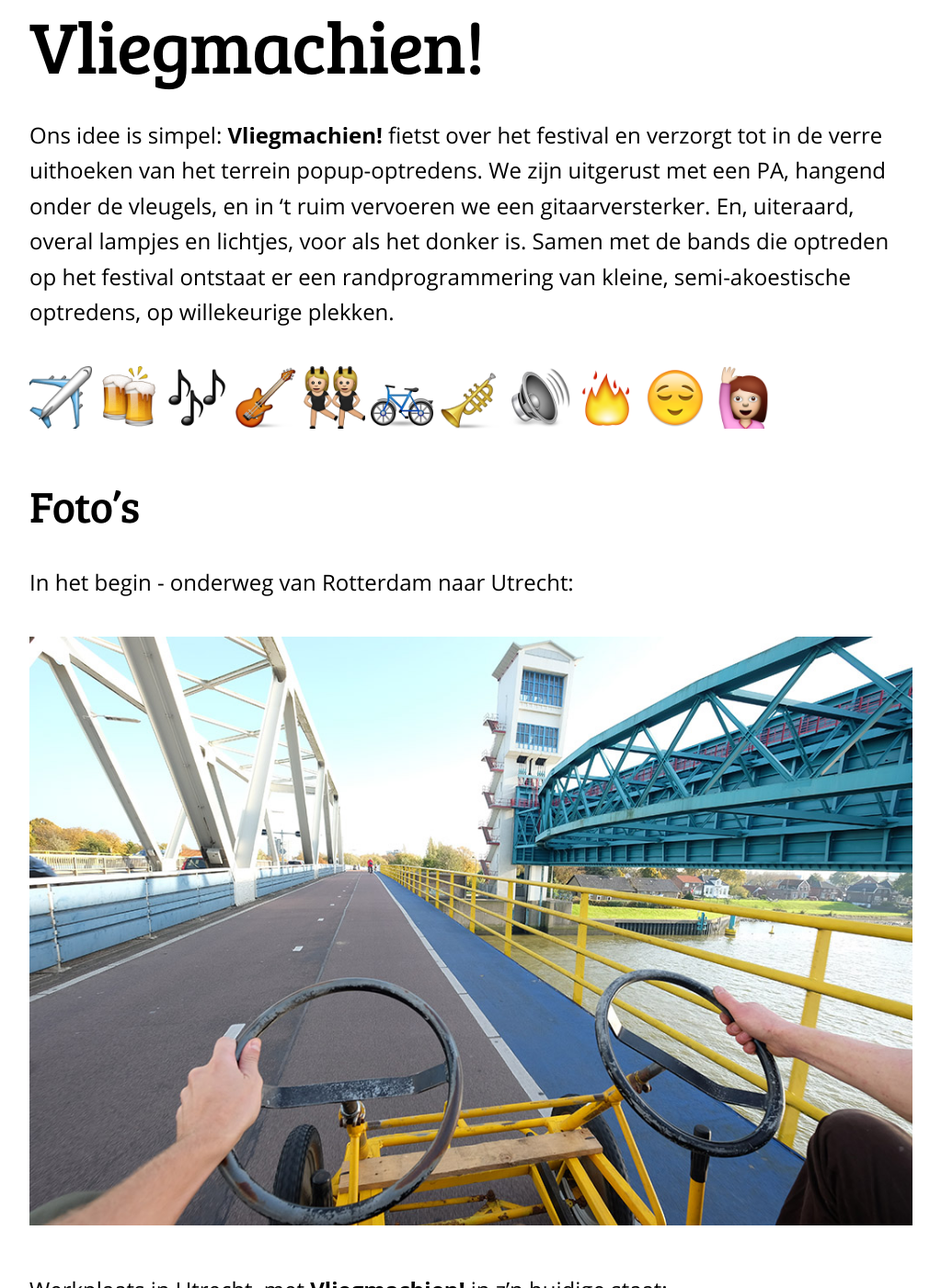
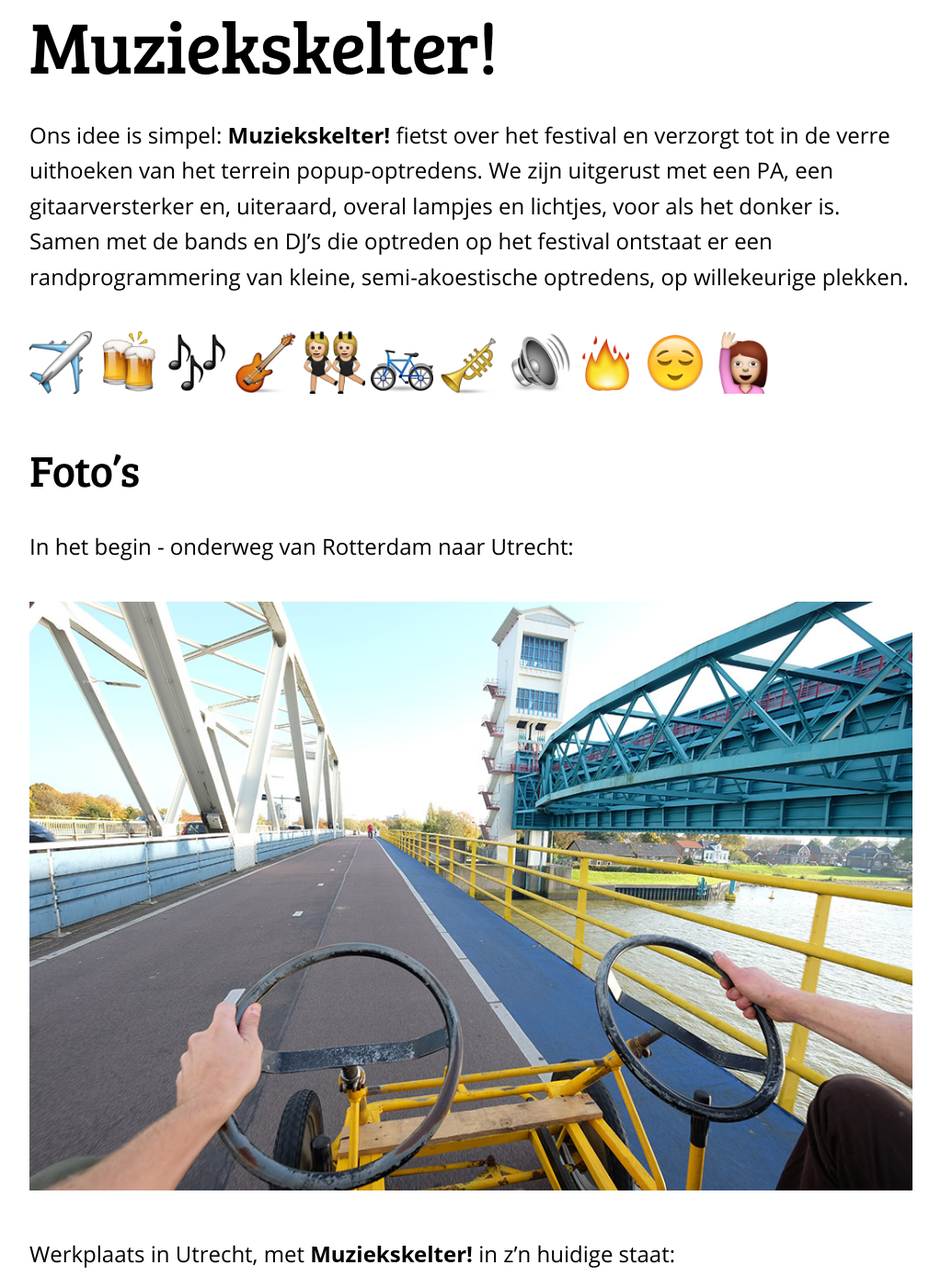
Before and after one commit to bertspaan/muziekskelter, a Jekyll site: the page built from index.md, in a window 1280 px wide and 1400 px high. Shown: the whole window at 92% size, without its empty margins (128-1151 px from the left). Built offline with Jekyll 4.4.1, drawn with Linux system fonts in a browser that asks for light colours; some web fonts are replaced; some of the changed text lies outside the part shown.

Commit message:
nieuwe naam, nieuwe begroting :rocket:

```diff
--- a/_config.yml
+++ b/_config.yml
@@ -1,4 +1,4 @@
-baseurl: /vliegmachien
+baseurl: /muziekskelter
 
 defaults:
   -
--- a/index.md
+++ b/index.md
@@ -1,9 +1,9 @@
 ---
 ---
 
-# Vliegmachien!
+# Muziekskelter!
 
-Ons idee is simpel: __Vliegmachien!__ fietst over het festival en verzorgt tot in de verre uithoeken van het terrein popup-optredens. We zijn uitgerust met een PA, hangend onder de vleugels, en in 't ruim vervoeren we een gitaarversterker. En, uiteraard, overal lampjes en lichtjes, voor als het donker is. Samen met de bands die optreden op het festival ontstaat er een randprogrammering van kleine, semi-akoestische optredens, op willekeurige plekken.
+Ons idee is simpel: __Muziekskelter!__ fietst over het festival en verzorgt tot in de verre uithoeken van het terrein popup-optredens. We zijn uitgerust met een PA, een gitaarversterker en, uiteraard, overal lampjes en lichtjes, voor als het donker is. Samen met de bands en DJ's die optreden op het festival ontstaat er een randprogrammering van kleine, semi-akoestische optredens, op willekeurige plekken.
 
 <img class="emoji" src="emoji/89.png" />
 <img class="emoji" src="emoji/279.png" />
@@ -23,22 +23,25 @@ In het begin - onderweg van Rotterdam naar Utrecht:
 
 ![](rotterdam.jpg)
 
-Werkplaats in Utrecht, met __Vliegmachien!__ in z'n huidige staat:
+Werkplaats in Utrecht, met __Muziekskelter!__ in z'n huidige staat:
 
 ![](werkplaats.jpg)
 
 #### Begroting
 
-| Omschrijving            | Kosten
-|:------------------------|-----------:
-| Fietsskelter            |    € 200,-
-| Staal, hout, verf, etc. |    € 300,-
-| Lampjes!                |    € 100,-
-| Accu's                  |    € 100,-
-| Geluidsinstallatie      |    € 550,-
-| Gitaarversterker        |    € 200,-
-| __Totaal__              | __€ 1450,-__
-
+| Omschrijving                         | Kosten
+|:-------------------------------------|-----------:
+| Fietsskelter                         |    € 200,-
+| Staal, hout, verf, etc.              |    € 500,-
+| Lampen, LED-strips, LED prikkabels   |    € 150,-
+| Bedrading en aansluitmateriaal       |    € 100,-
+| Accu's                               |    € 100,-
+| Geluidsinstallatie                   |    € 550,-
+| Klein mengpaneel                     |     € 80,-
+| Gitaarversterker                     |    € 200,-
+| Transportkosten                      |     € 80,-
+| _Onvoorzien_                         |   _€ 200,-_
+| __Totaal__                           | __€ 2160,-__
 
 #### Portfolio
 
@@ -70,9 +73,9 @@ Hottub, gemaakt van onderstel van varkensvoedersilo:
 
 ![](voedersilohottub.jpg)
 
-Allereerste schets van __Vliegmachien!__:
+Allereerste schets van __Muziekskelter!__:
 
-![](vliegmachien.jpg)
+![](Muziekskelter.jpg)
 
 #### CV
 
```
